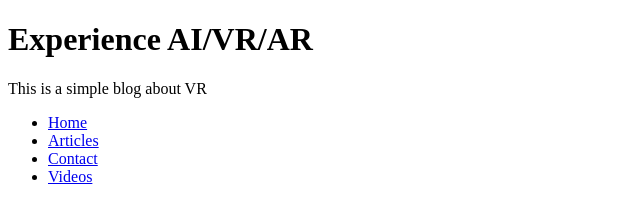
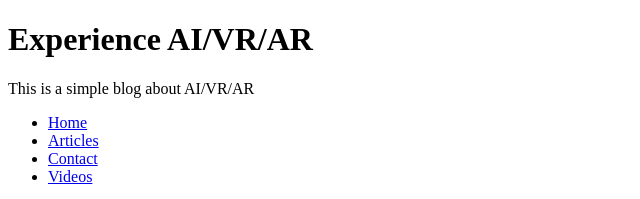
Before and after one commit to Jaime-Huynh0901/GitHub_Online, a plain HTML site: page index.html in a window 1280 px wide. Shown: the top 199 px of the page, 0-640 px from the left. Drawn offline with Linux system fonts and the light colour scheme.

Commit message:
go online v1.2

```diff
--- a/index.html
+++ b/index.html
@@ -11,7 +11,7 @@
     <div>
         <header>
             <h1>Experience AI/VR/AR</h1>
-            <p>This is a simple blog about VR</p>
+            <p>This is a simple blog about AI/VR/AR</p>
             <nav>
                 <ul>
                     <li><a href="#">Home</a></li>
```
